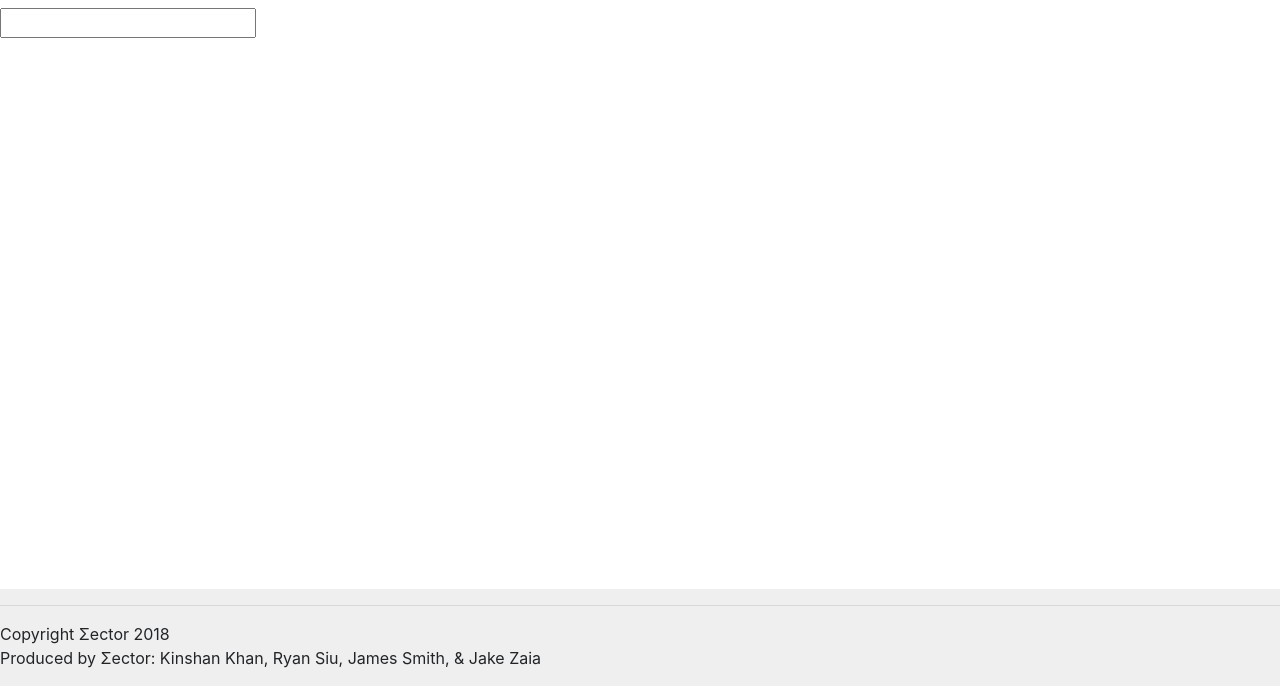
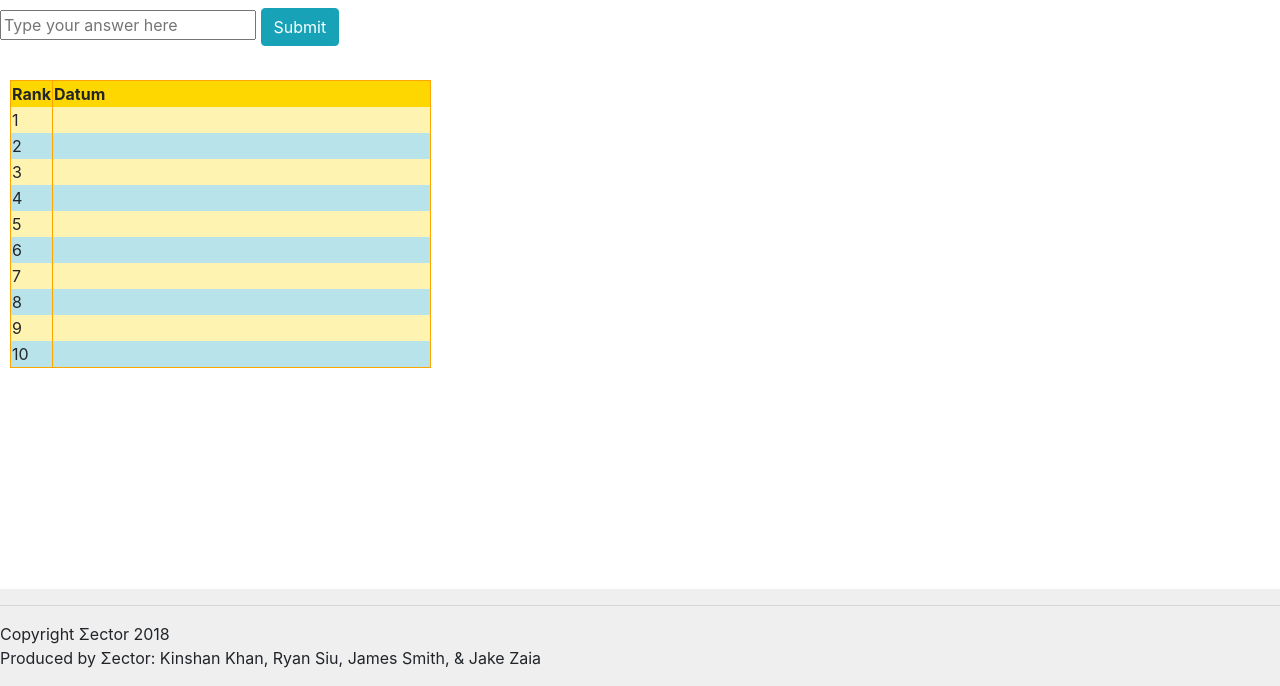
Before and after one commit to khinshankhan/Sector-Data_Visualization, a Flask app: page /visualization in a window 1280 px wide. Shown: the part 114-800 px from the top of the page. Run offline with Flask 2, Linux system fonts and the light colour scheme; some libraries are stand-ins or nearby versions.

Commit message:
Add a table and ui for visualization page

```diff
--- a/app.py
+++ b/app.py
@@ -12,7 +12,12 @@
 
 @app.route('/visualization')
 def visualization():
-    return render_template('visualization.html', dataset="the world's top 10 most populous countries")
+    '''
+    dataset_name: What the data being represented is. Must be able to fill this blank: "Can you guess ______?"
+    dataset_size: The number of answers in the dataset
+    data: A JSON object of the data
+    '''
+    return render_template('visualization.html', dataset_name="the world's top 10 most populous countries", dataset_size=10, data=None)
 
 if __name__ == "__main__":
     app.debug = True
--- /dev/null
+++ b/static/css/visualization.css
@@ -0,0 +1,22 @@
+#answer_table {
+    border: solid orange 1px;
+    margin: 10px;
+    padding: 5px;
+}
+
+#answer_table tr:nth-child(even) {
+    background-color: rgba(255, 215, 0, .3);
+}
+
+#answer_table tr:nth-child(odd) {
+    background-color: rgba(23, 162, 184, .3);
+}
+
+#answer_table th {
+    background-color: rgb(255, 215, 0);
+}
+
+#answer_table .right {
+    border-left: solid orange 1px;;
+    width: 90%;
+}
--- a/templates/base.html
+++ b/templates/base.html
@@ -25,7 +25,8 @@
 
     <!-- Custom CSS -->
     <link rel="stylesheet" type="text/css" href="{{ url_for('static', filename='css/base.css') }}"/>
-
+    {% block links_or_scripts %}
+    {% endblock %}
   </head>
 
   <body>
--- a/templates/visualization.html
+++ b/templates/visualization.html
@@ -1,13 +1,31 @@
 {% extends 'base.html' %}
+
+{% block links_or_scripts %}
+<link rel="stylesheet" type="text/css" href="{{ url_for('static', filename='css/visualization.css') }}"/>
+{% endblock %}
 
 {% block c_title %}
 Sector
 {% endblock %}
 
 {% block header %}
-<h1> Can you guess <dummy id="dataset">{{dataset}}</dummy>? </h1>
+<h1> Can you guess <dummy id="dataset">{{dataset_name}}</dummy>? </h1>
 {% endblock %}
 
 {% block content %}
-<input type="textbox">
+<input  id="user_answer" type="text" placeholder="Type your answer here">
+<button id="submit" class="btn btn-info" name="submit">Submit</button>
+<br /> <br />
+
+<table id="answer_table">
+  <tr>
+    <th class="left"> Rank </th> <th class="right"> Datum </th>
+  </tr>
+  {% for i in range(dataset_size) %}
+  <tr>
+    <td class="left"> {{i + 1}} </td> <td class="right"> </td>
+  </tr>
+  {% endfor %}
+</table>
+
 {% endblock %}
```
